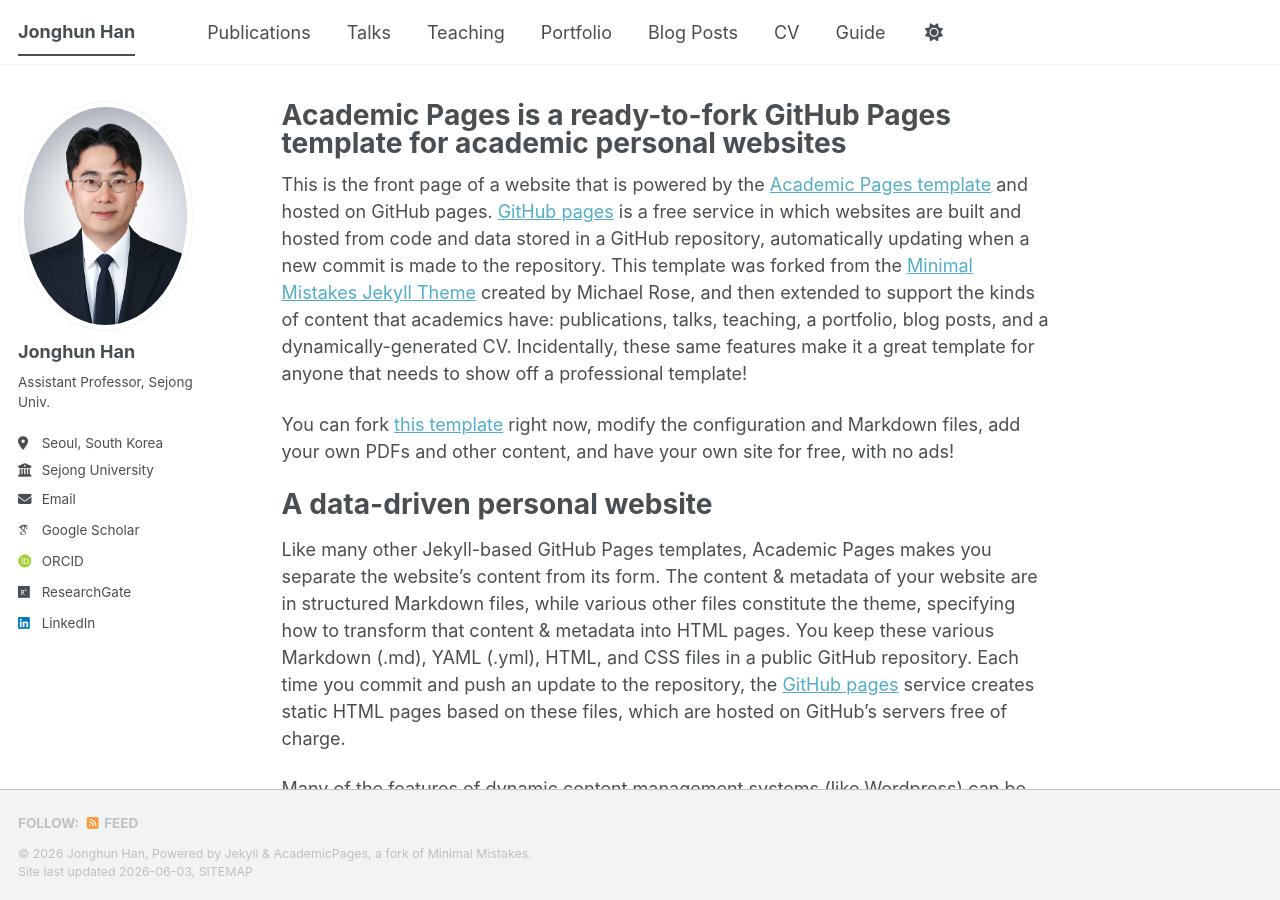
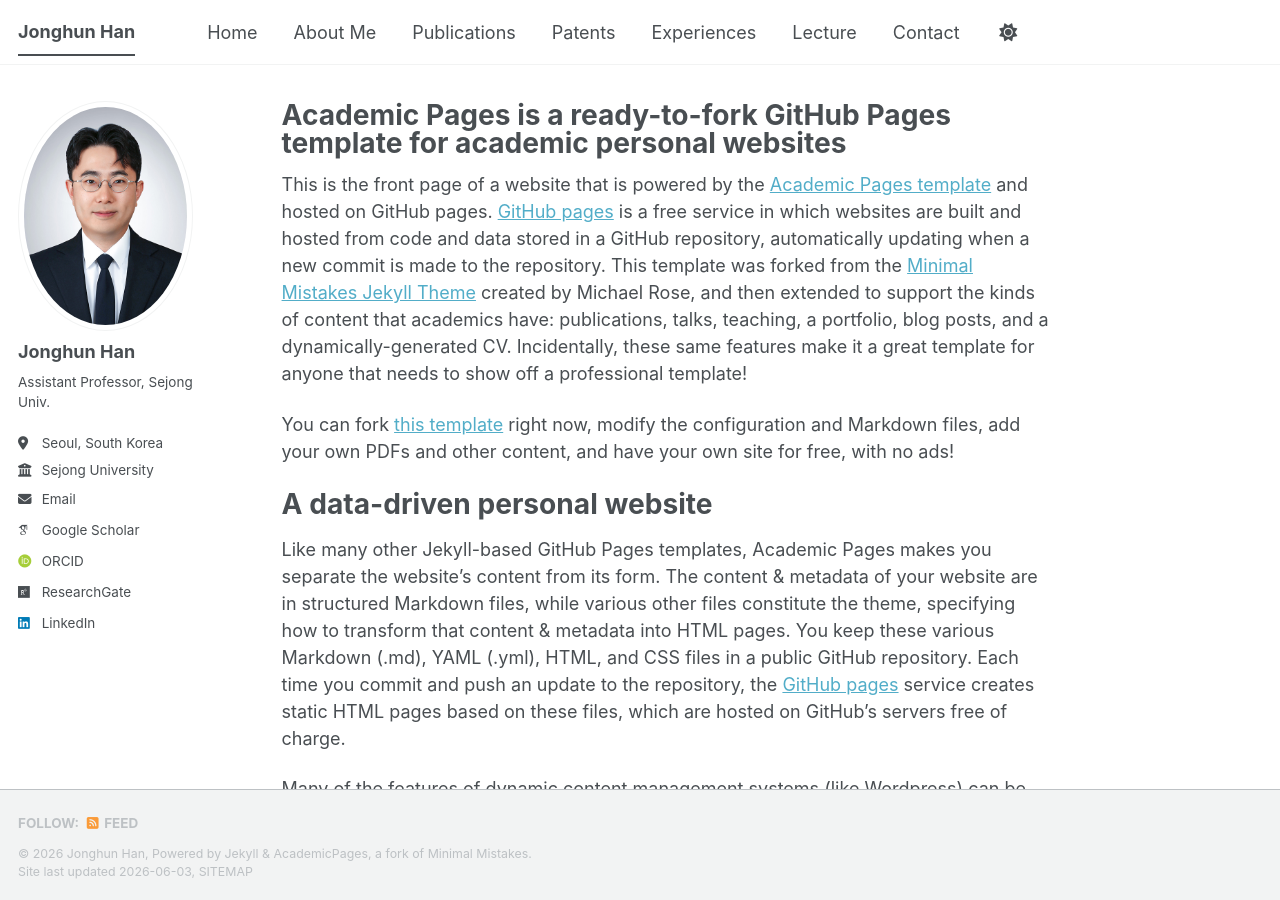
Before and after one commit to icnsl/icnsl.github.io, a Jekyll site: the page built from _pages/about.md, in a window 1280 px wide and 900 px high. Built offline with Jekyll 4.4.1, drawn with Linux system fonts in a browser that asks for light colours; some web fonts are replaced; a script bundle is joined from its source files by our own code; library files that are not in the unit come from our copies.

Commit message:
Update navigation.yml

```diff
--- a/_data/navigation.yml
+++ b/_data/navigation.yml
@@ -8,26 +8,23 @@
 #      Markdown formatted page while the second is generated using JSON.
 
 main:
+  - title: "Home"
+    url: /
+
+  - title: "About Me"
+    url: /aboutme/
+
   - title: "Publications"
     url: /publications/
 
-  - title: "Talks"
-    url: /talks/
+  - title: "Patents"
+    url: /patents/
 
-  - title: "Teaching"
-    url: /teaching/
+  - title: "Experiences"
+    url: /exp/
 
-  - title: "Portfolio"
-    url: /portfolio/
+  - title: "Lecture"
+    url: /lecture/
 
-  - title: "Blog Posts"
-    url: /year-archive/
-
-  - title: "CV"
-    url: /cv/
-
-  # - title: "CV"
-  #   url: /cv-json/
-
-  - title: "Guide"
-    url: /markdown/
+  - title: "Contact"
+    url: /contact/
```
